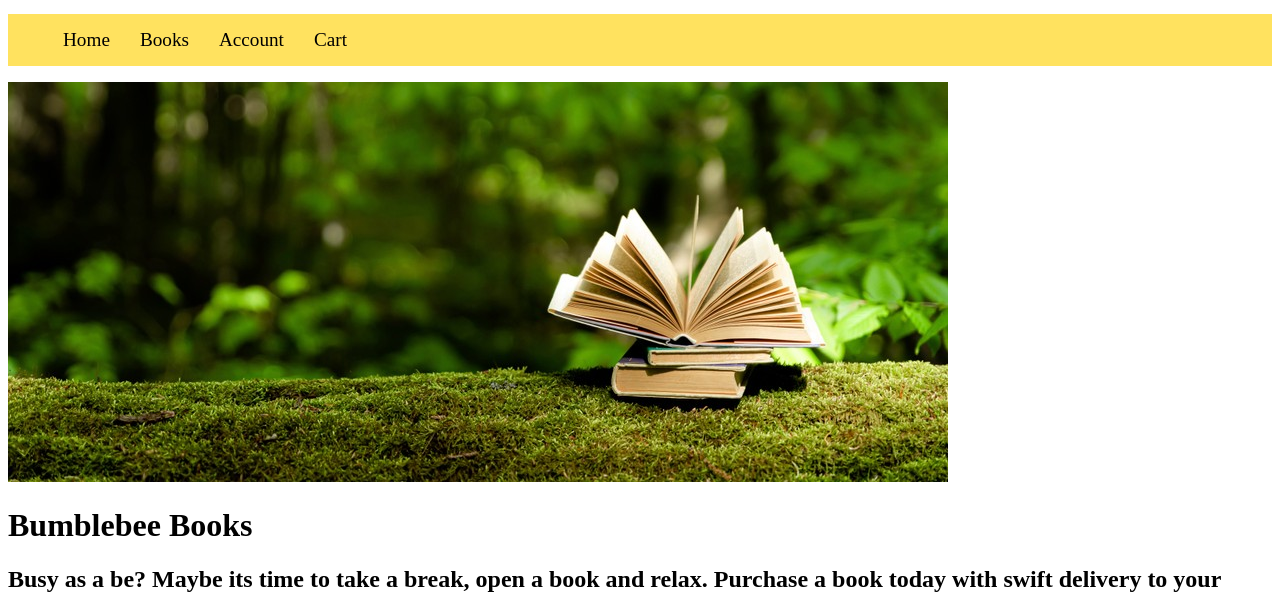
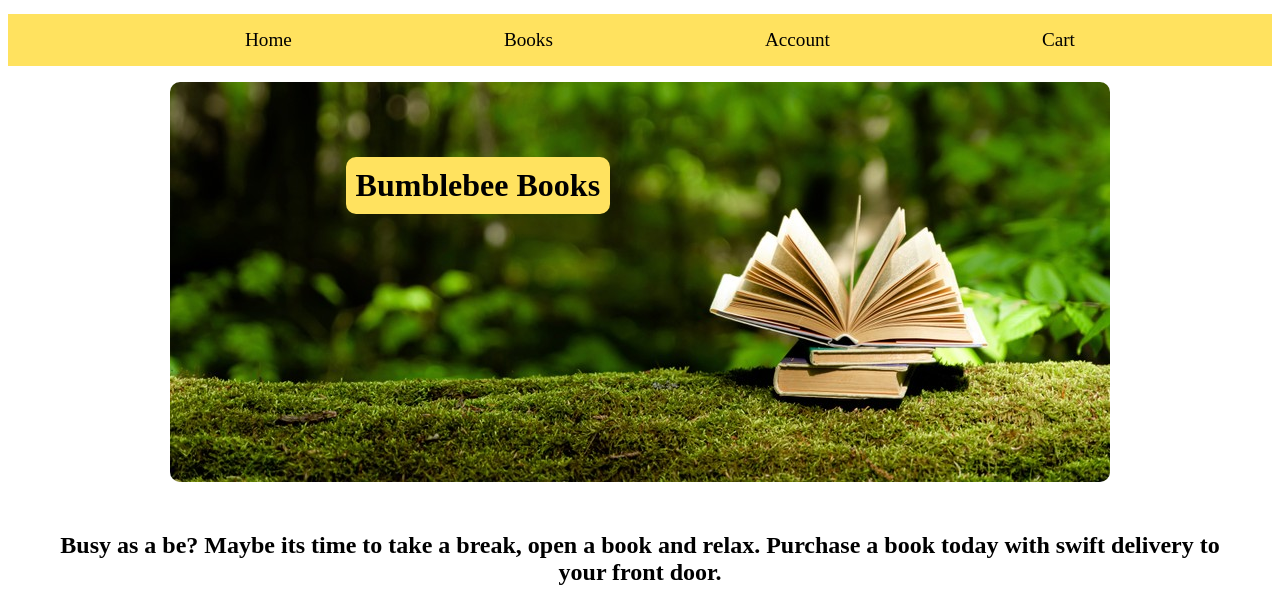
Before and after one commit to mabelheiner/Bumblebee-Books, a website built with Vite: page index.html in a window 1280 px wide. Shown: the part 214-808 px from the top of the page. Built offline with nearby package versions, Linux system fonts and the light colour scheme; no server answers.

Commit message:
add styling

```diff
--- a/index.html
+++ b/index.html
@@ -30,10 +30,10 @@
   </nav> -->
 </header>
   <body>
-    <section id="heroImg">
-      <img src="public\images\hero_image_book_in_nature.jpg" alt="Company Photo">
+    <section>
+      <img id="heroImg" src="public\images\hero_image_book_in_nature.jpg" alt="Company Photo">
     </section>
-      <h1>Bumblebee Books</h1>
+      <h1 id="heroText">Bumblebee Books</h1>
     <div id="companyMoto">
       <h2>Busy as a be? Maybe its time to take a break, open a book and relax. Purchase a book today with swift delivery to your front door.</h2>
     </div>
--- a/public/css/style.css
+++ b/public/css/style.css
@@ -20,10 +20,15 @@
     --battleshipGray: #7E8D85;
 }
 
+#top-header {
+    display: block;
+}
+
 /* navbar css */
 #menu {
     display: flex;
     flex-direction: row;
+    justify-content: space-evenly;
     list-style-type: none;
     background-color: #FFE25F;
 }
@@ -62,3 +67,30 @@ ul#aBook {
 #aBook div i{
     padding-bottom: 1rem;
 }
+/**********************
+***** HERO IMAGE ******
+**********************/
+#heroImg {
+    display: block;
+    margin-left: auto;
+    margin-right: auto;
+    position: relative;
+    margin-bottom: 20px;
+    border-radius: 10px;
+}
+#heroText {
+    text-align:center;
+    position: absolute;
+    top: 350px;
+    left: 27%;
+    background-color: #FFE25F;
+    padding: 10px;
+    border-radius: 10px;
+}
+#companyMoto {
+    text-align: center;
+    margin: 50px;
+}
+#book h2, #book p {
+    text-align: center;
+}
```
